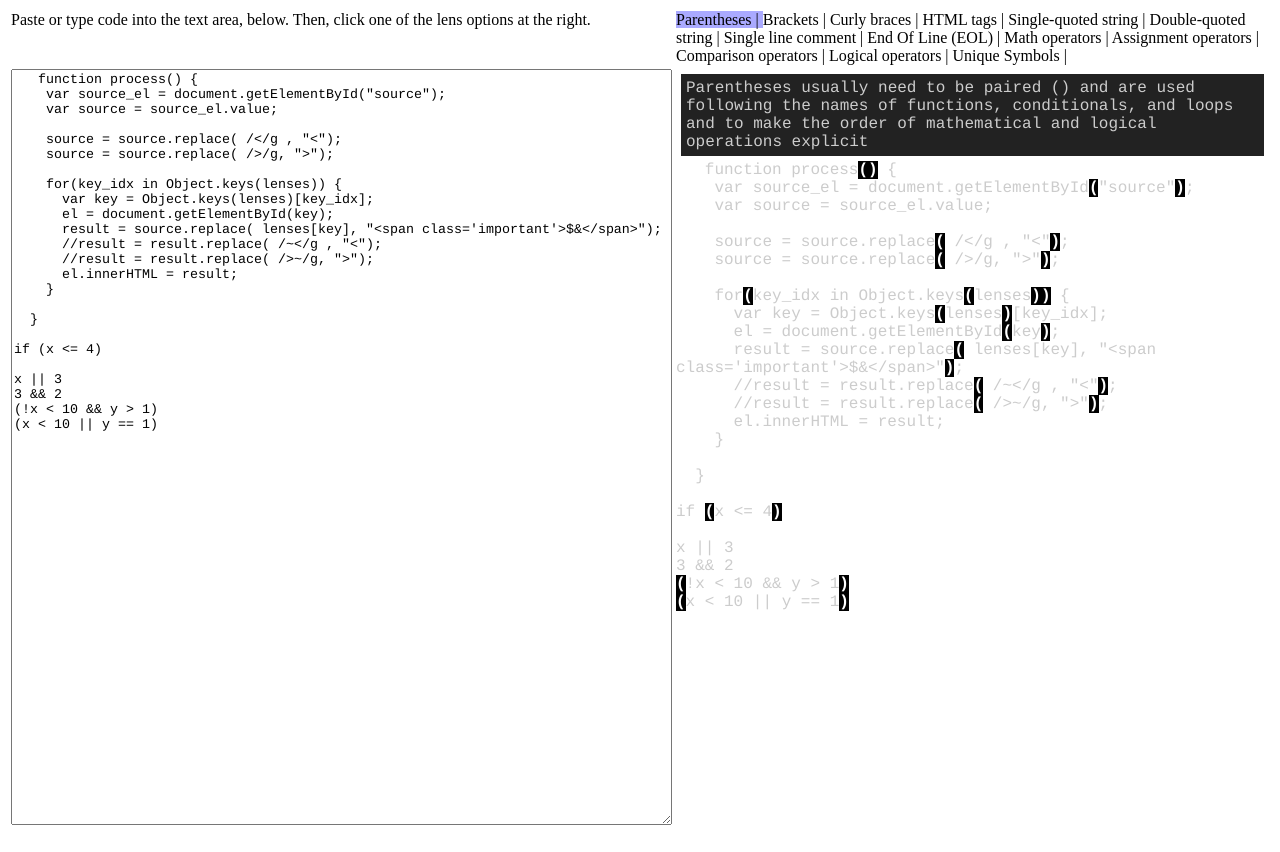
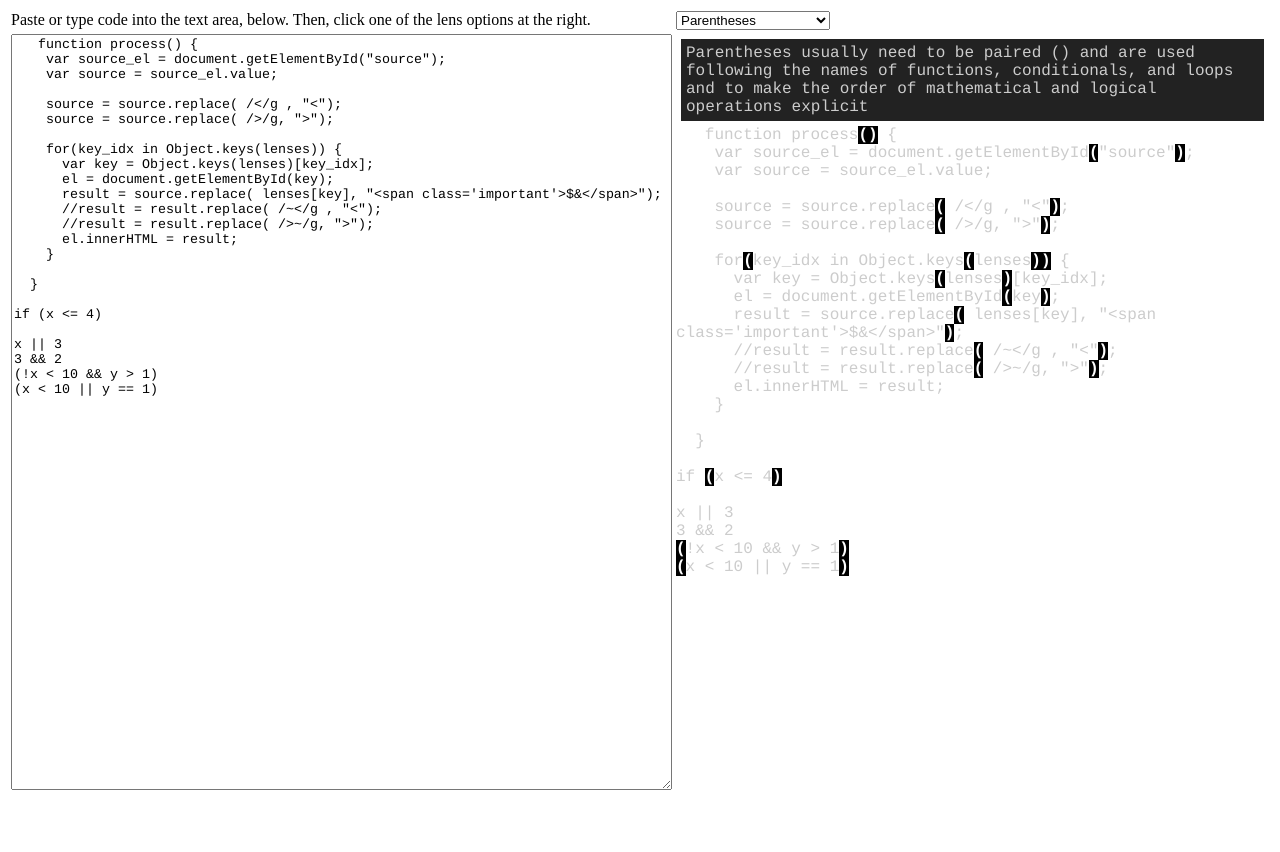
Before and after one commit to WilDoane/code_lens, a plain HTML site: page index.html in a window 1280 px wide. After the commit the page ends 817 px from the top, so only its background shows below. Drawn offline with Linux system fonts and the light colour scheme.

Commit message:
Close issue #6

```diff
--- a/index.html
+++ b/index.html
@@ -25,21 +25,21 @@
   <script>
 
   var lenses = {
-      "Parentheses":         [ /[)(]/g, "Parentheses usually need to be paired () and are used following the names of functions, conditionals, and loops and to make the order of mathematical and logical operations explicit"],
-      "Brackets":       [ /[\]\[]/g, "Brackets usually need to be paired [] and are used to access elements in an array"],
+      "Parentheses":          [ /[)(]/g, "Parentheses usually need to be paired () and are used following the names of functions, conditionals, and loops and to make the order of mathematical and logical operations explicit"],
+      "Brackets":             [ /[\]\[]/g, "Brackets usually need to be paired [] and are used to access elements in an array"],
       "Curly braces":         [ /[}{]/g, "Braces usually need to be paired {} and are used (1) to surround lines of code that should be executed together (also known as code blocks) and (2) to define JavaScript objects (also known as JSON)"],
       // any < > in the source would have been converted to html entities
-      "HTML tags":      [ /&lt;.*?&gt;/g, "Opening and closing HTML tags usually need to be paired &lt;tag&gt;...&lt;/tag&gt;"],
-      "Single-quoted string":        [ /\'.*?\'/g, "Single-quoted (apostrophe: ') strings"],
-      "Double-quoted string":       [ /\".*?\"/g, "Double-quoted (quotation mark: \") strings"],
+      "HTML tags":            [ /&lt;.*?&gt;/g, "Opening and closing HTML tags usually need to be paired &lt;tag&gt;...&lt;/tag&gt;"],
+      "Single-quoted string": [ /\'.*?\'/g, "Single-quoted (apostrophe: ') strings"],
+      "Double-quoted string": [ /\".*?\"/g, "Double-quoted (quotation mark: \") strings"],
       //"paired":       [ /[}{)(\]\[]/g, ""],
-      "Single line comment":        [ /\/\/.*/g, "Single line comments should explain why lines or blocks of code exist rather than simply restating what they're doing (e.g., 'multiplier for the sales tax rate' rather than 'set x to 1.05')"],
-      "End Of Line (EOL)":            [ /;[\s]*[\r\n]+/g, "Expressions should usually end with a semicolon;"],
+      "Single line comment":  [ /\/\/.*/g, "Single line comments should explain why lines or blocks of code exist rather than simply restating what they're doing (e.g., 'multiplier for the sales tax rate' rather than 'set x to 1.05')"],
+      "End Of Line (EOL)":    [ /;[\s]*[\r\n]+/g, "Expressions should usually end with a semicolon;"],
       "Math operators":       [ /( \-\d| \+ | \- | \/ | \* |\+\+|\-\-)/g, "Mathematical operators that take two arguments (e.g., a + b) should have a space on either side of the operator"],
-      "Assignment operators":     [ / (=|\+=|\-=|\*=|\/=) /g, "Assignment of values to variables (e.g., x = 5) should have a space on either side of the assignment operator"],
-      "Comparison operators":     [ / (==|!=|===|!==|&lt;|&gt;|&lt;=|&gt;=) /g, "Tests of equality (==, !=), inequality(&lt;, &gt;, &lt;=, &gt;=), and identity(===, !==) should have a space on either side of the operator"],
-      "Logical operators":          [ /(!| && | \|\| )/g, "Boolean AND (&&) and OR (||) should have a space on either side of the operator (e.g., a && b)"],
-      "Unique Symbols": [ symbols, "Check for subtle typos, such as getElementById vs. getElementbyId or innerHTML vs. innerHMTL" ]
+      "Assignment operators": [ / (=|\+=|\-=|\*=|\/=) /g, "Assignment of values to variables (e.g., x = 5) should have a space on either side of the assignment operator"],
+      "Comparison operators": [ / (==|!=|===|!==|&lt;|&gt;|&lt;=|&gt;=) /g, "Tests of equality (==, !=), inequality(&lt;, &gt;, &lt;=, &gt;=), and identity(===, !==) should have a space on either side of the operator"],
+      "Logical operators":    [ /(!| && | \|\| )/g, "Boolean AND (&&) and OR (||) should have a space on either side of the operator (e.g., a && b)"],
+      "Unique Symbols":       [ symbols, "Check for subtle typos, such as getElementById vs. getElementbyId or innerHTML vs. innerHMTL" ]
   }
 
 
@@ -71,6 +71,8 @@
   }
 
   function setupLenses() {
+    var nav_menu = document.getElementById("nav_menu");
+
     for(var key_idx in Object.keys(lenses)) {
       var key = Object.keys(lenses)[key_idx];
 
@@ -78,12 +80,17 @@
       div.id = key;
       document.getElementById("lens_panel").appendChild(div);
 
-      var span = document.createElement("span");
-      span.id = key + "_nav";
-      span.class = key;
-      span.onclick = switchLens;
-      span.innerHTML = key + " | ";
-      document.getElementById("nav_panel").appendChild(span);
+      var opt = document.createElement("option");
+      opt.id = key + "_nav";
+      opt.value = key;
+      opt.innerHTML = key;
+      if (key_idx == 0) {
+        opt.selected = true;
+      }
+      nav_menu.appendChild(opt);
+
+
+
     }
   }
 
@@ -91,15 +98,13 @@
     for(key_idx in Object.keys(lenses)) {
       var key = Object.keys(lenses)[key_idx];
       document.getElementById(key).style.display = "none";
-      document.getElementById(key + "_nav").style.backgroundColor = "#ffffff";
     }
   }
 
   function switchLens(target){
     hideLenses();
-    var selected_lens = target.srcElement.class;
+    var selected_lens = target.srcElement.options[target.srcElement.selectedIndex].value;
     document.getElementById(selected_lens).style.display = "block";
-    document.getElementById(selected_lens + "_nav").style.backgroundColor = "#aaaaff";
 
     document.getElementById("instructions").innerHTML = lenses[selected_lens][1];
   }
@@ -114,13 +119,26 @@
     return symbols;
   }
 
+  function fireEvent(element, event){
+      if (document.createEventObject){
+          // dispatch for IE
+          var evt = document.createEventObject();
+          return element.fireEvent('on' + event, evt)
+      } else {
+          // dispatch for all other browsers
+          var evt = document.createEvent("HTMLEvents");
+          evt.initEvent(event, true, true ); // event type,bubbling,cancelable
+          return !element.dispatchEvent(evt);
+      }
+  }
+
   </script>
 </head>
 <body>
   <table>
     <tr>
       <td>Paste or type code into the text area, below. Then, click one of the lens options at the right.</td>
-      <td id="nav_panel"></tr>
+      <td id="nav_panel"><select id="nav_menu"></select></tr>
     <tr>
       <td>
         <form>
@@ -161,7 +179,9 @@ x || 3
 
   document.getElementById("source").onkeyup = process;
   process();
-  document.getElementById(Object.keys(lenses)[0] + "_nav").click();
+
+  document.getElementById("nav_menu").onchange = switchLens;
+  fireEvent(document.getElementById("nav_menu"), "change");
 
   //switchTab("instructions");
   </script>
```
